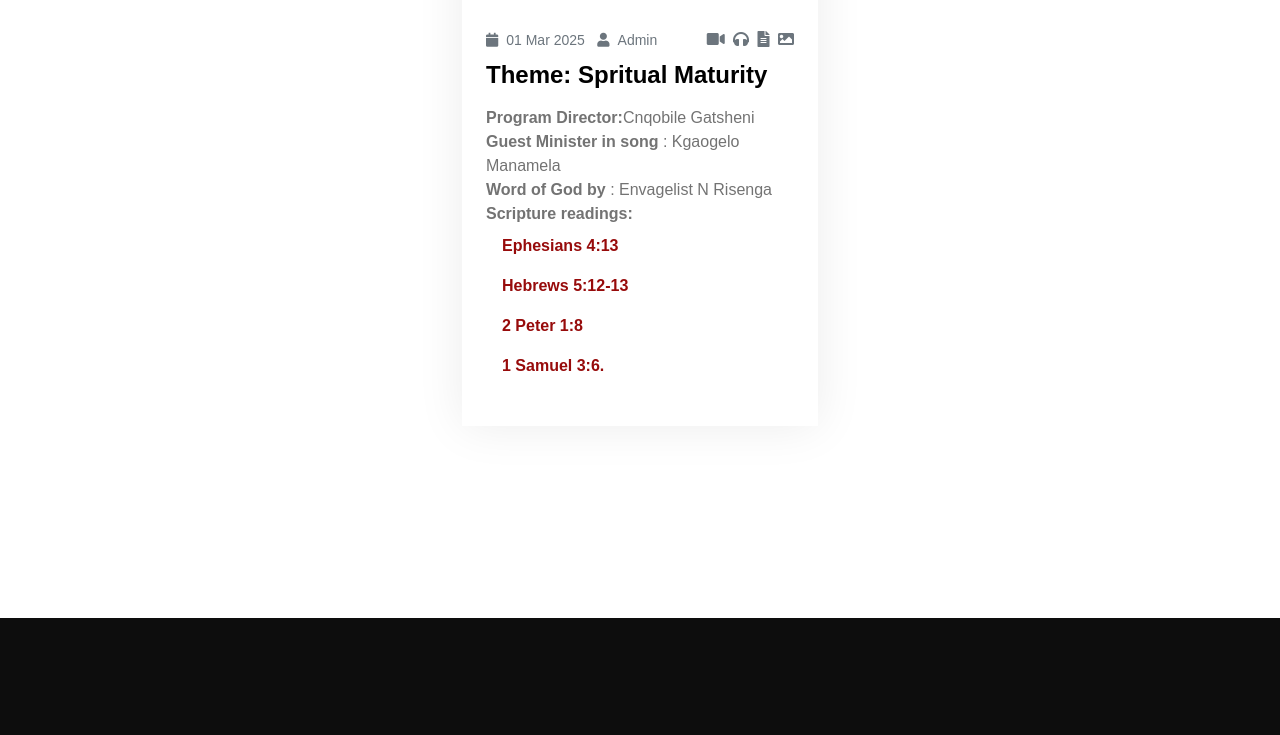
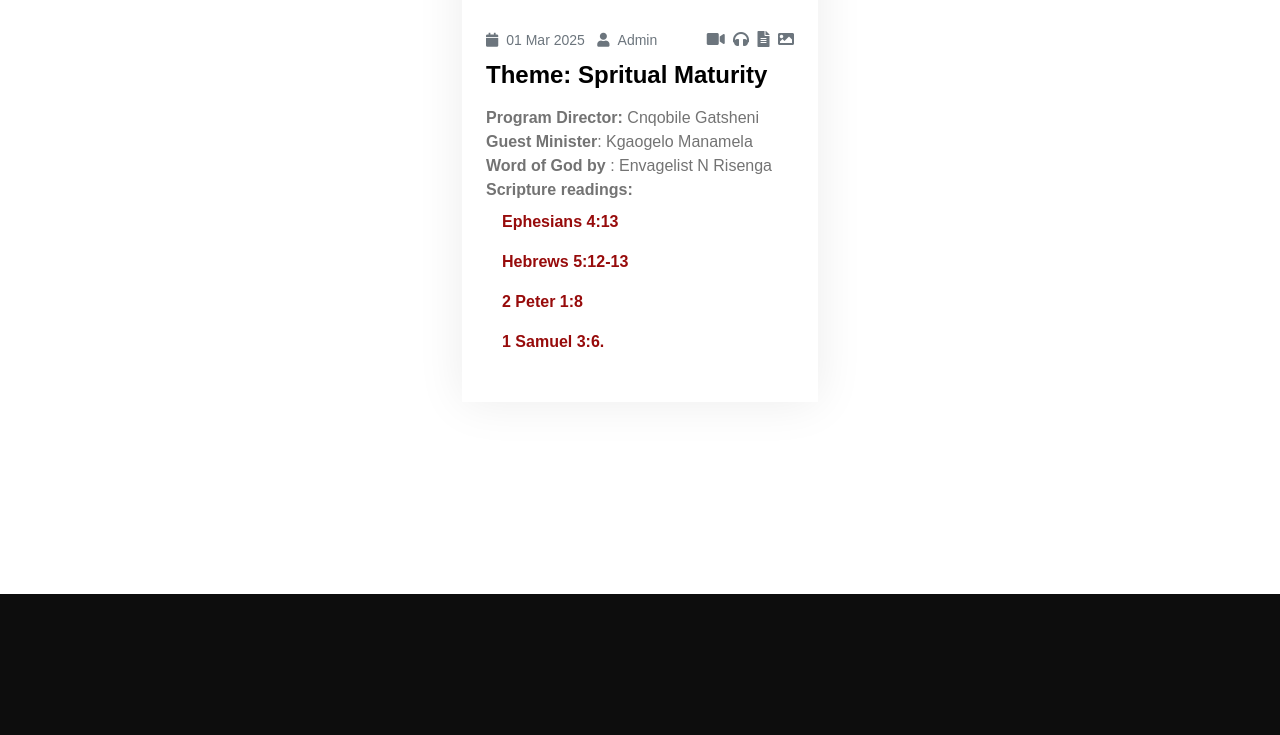
Before and after one commit to ecassembliesofgod/ecassembliesofgod.github.io, a plain HTML site: page sermon.html in a window 1280 px wide. Shown: the part 1621-2356 px from the top of the page. Drawn offline with nearby package versions, Linux system fonts and the light colour scheme.

Commit message:
sermon page active

```diff
--- a/sermon.html
+++ b/sermon.html
@@ -162,8 +162,8 @@
                                 </div>
                             </div>
                             <a href="" class="d-inline-block h4 lh-sm mb-3"> Theme: Spritual Maturity</a>
-                            <p class="mb-0"> <b>Program Director:</b>Cnqobile Gatsheni<br>
-                                <b>Guest Minister in song </b>: Kgaogelo Manamela<br>
+                            <p class="mb-0"> <b>Program Director:</b> Cnqobile Gatsheni<br>
+                                <b>Guest Minister</b>: Kgaogelo Manamela<br>
                                 <b>Word of God by </b>: Envagelist N Risenga<br>
 
                                 <b>Scripture readings:</b></br>
```
